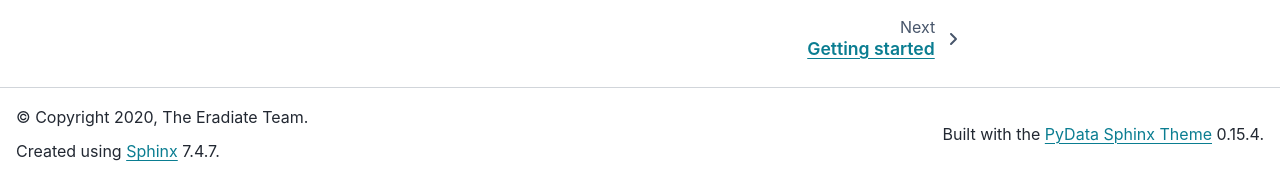
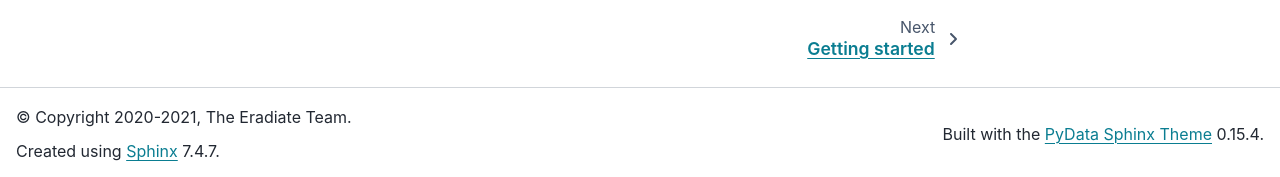
Before and after one commit to eradiate/eradiate, a Sphinx documentation site: the page built from docs/index.rst, in a window 1280 px wide and 1339 px high. Shown: the part 1159-1336 px from the top of the window. Built offline with Sphinx 7.4.7 and the PyData theme 0.15.4, drawn with Linux system fonts in a browser that asks for light colours; pages that are not in the unit, such as notebooks, are missing from menus; cross-references to code outside the pages are shown as plain code; part of the change alters nothing that is shown.

```diff
--- a/docs/conf.py
+++ b/docs/conf.py
@@ -11,6 +11,7 @@
 # documentation root, use os.path.abspath to make it absolute, like shown here.
 #
 import codecs
+import datetime
 import os
 import re
 import sys
@@ -47,7 +48,7 @@ def find_version(*file_paths):
 
 
 project = "Eradiate"
-copyright = "2020, The Eradiate Team"
+copyright = f"2020-{datetime.datetime.now().year}, The Eradiate Team"
 author = "The Eradiate Team"
 release = find_version("../eradiate/__init__.py")
 version = release.rsplit(u".", 1)[0]
```
